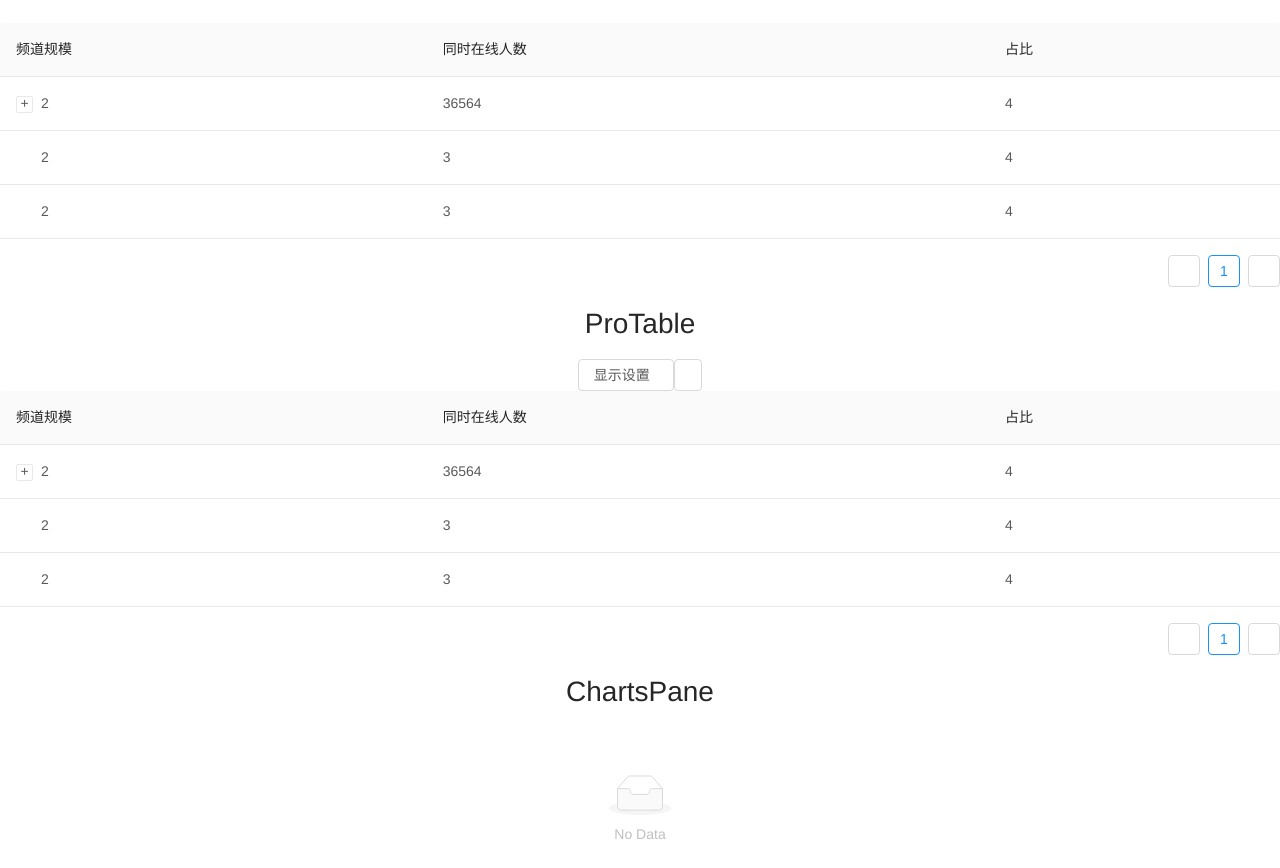
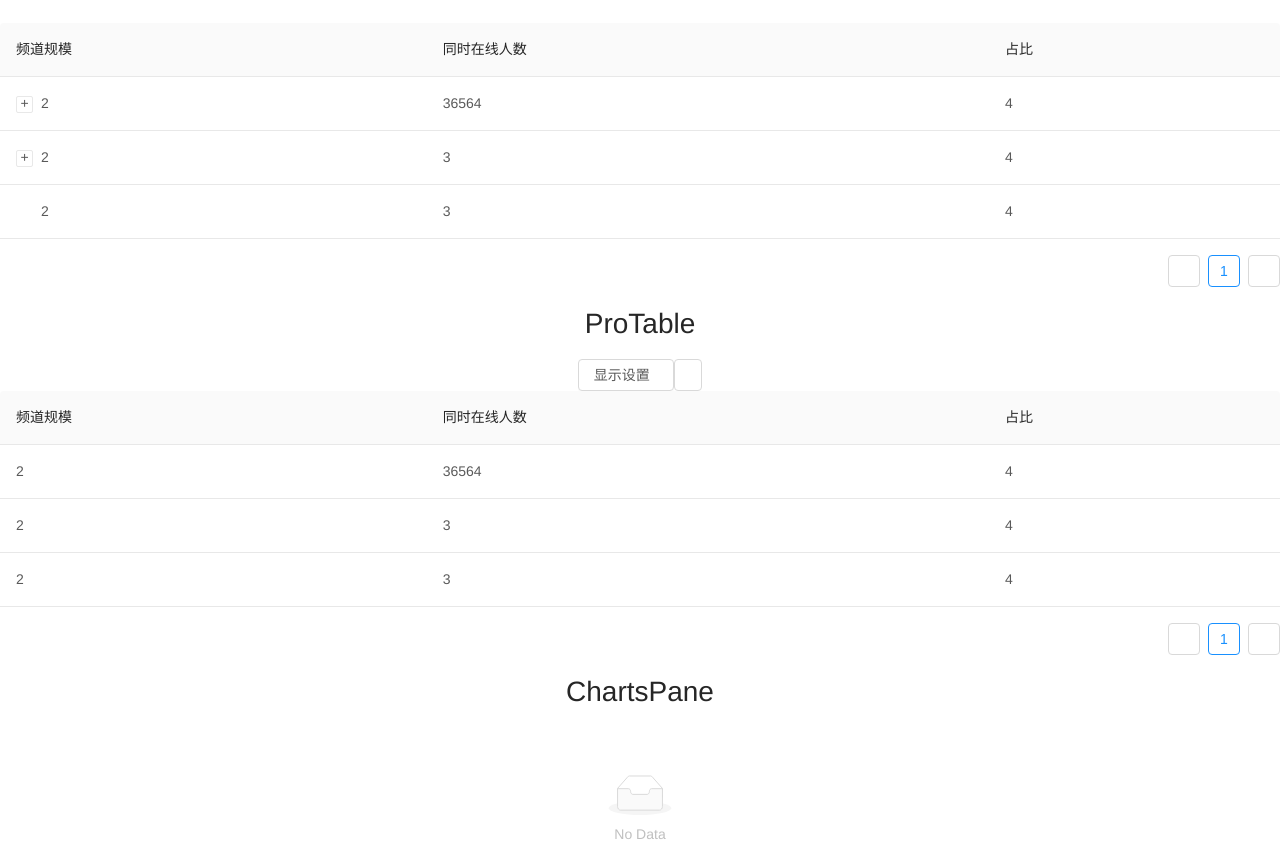
Before and after one commit to EmiyaYang/MyVueComponents, a Vue app: page / in a window 1280 px wide. Shown: the part 462-1330 px from the top of the page. Built offline with nearby package versions, Linux system fonts and the light colour scheme.

Commit message:
fix(pro-table): expand

```diff
--- a/src/App.vue
+++ b/src/App.vue
@@ -6,10 +6,19 @@
 
     <h1>AntTable</h1>
 
-    <a-table :columns="columns" :dataSource="dataSource" />
+    <a-table :columns="columns" :dataSource="dataSource" :expandIcon="null" />
 
     <h1>ProTable</h1>
-    <ProTable :columns="columns" :dataSource="dataSource" />
+    <ProTable
+      :loading="loading"
+      :columns="columns"
+      :dataSource="dataSource"
+      :preExpand="handlePreExpand"
+      :expandedRowKeys.sync="expandedRowKeys"
+      expandLoad
+    />
+
+    <!-- @expand="handleExpand" -->
 
     <h1>ChartsPane</h1>
     <ChartsPane />
@@ -20,7 +29,7 @@
 import HelloWorld from "./components/HelloWorld";
 // import ProTable from "../lib/ProTable";
 // import ChartsPane from "../lib/ChartsPane";
-import ProTable from "./components/ProTable";
+import ProTable from "./components/ProTable/index";
 import ChartsPane from "./components/ChartsPane";
 import "./components/style.js";
 
@@ -33,6 +42,8 @@ export default {
   },
   data() {
     return {
+      loading: false,
+      expandedRowKeys: [],
       columns: [
         {
           title: "频道规模",
@@ -56,20 +67,14 @@ export default {
           a: 2,
           b: 36564,
           c: 4,
-          children: [
-            {
-              key: 12,
-              a: 2,
-              b: 36564,
-              c: 4
-            }
-          ]
+          children: []
         },
         {
           key: 2,
           a: 2,
           b: 3,
-          c: 4
+          c: 4,
+          children: []
         },
         {
           key: 3,
@@ -79,6 +84,36 @@ export default {
         }
       ]
     };
+  },
+  created() {
+    setTimeout(() => {
+      this.dataSource = [...this.dataSource];
+    }, 5000);
+  },
+  methods: {
+    async handlePreExpand(expanded, row, index, next) {
+      // 当前未展开, 将要展开
+      if (!expanded && !this.dataSource[index].$loaded) {
+        this.loading = true;
+        const children = await this.getNestRowData();
+        await new Promise(resolve => setTimeout(resolve, 2000));
+        this.loading = false;
+        this.dataSource[index].children = children;
+        this.dataSource[index].$loaded = true;
+        this.dataSource = [...this.dataSource];
+      }
+
+      setTimeout(next);
+    },
+
+    async getNestRowData() {
+      return new Array(5).fill(Date.now()).map((item, index) => ({
+        key: item + "-" + index,
+        a: 2,
+        b: 3,
+        c: 4
+      }));
+    }
   }
 };
 </script>
--- a/src/components/ProTable/backup.vue
+++ b/src/components/ProTable/backup.vue
@@ -329,6 +329,7 @@ export default {
       ) {
         return (
           <a-icon
+            class="expand-icon"
             type={expanded ? "minus-square" : "plus-square"}
             {...{
               on: {
@@ -344,6 +345,7 @@ export default {
         if (this.expandLoad || record[this.childrenColumnName].length > 0) {
           return (
             <a-icon
+              class="expand-icon"
               type={expanded ? "minus-square" : "plus-square"}
               {...{
                 on: {
--- a/src/components/ProTable/index.jsx
+++ b/src/components/ProTable/index.jsx
@@ -3,15 +3,20 @@ import isEqual from "lodash/isEqual";
 import fromPairs from "lodash/fromPairs";
 
 export default {
+  name: "ProTable",
   props: {
     // 规定 rowKey 的值必须为 String
     rowKey: {
       type: String,
       default: "key"
     },
-    loading: {
-      type: Boolean,
-      default: false
+    expandedRowKeys: {
+      type: Array,
+      default: () => []
+    },
+    expandIcon: {
+      type: Function,
+      default: null
     },
     columns: {
       type: Array,
@@ -52,6 +57,10 @@ export default {
     allowExpandEmpty: {
       type: Boolean,
       default: false
+    },
+    preExpand: {
+      type: Function,
+      default: null
     }
   },
   data() {
@@ -60,8 +69,6 @@ export default {
       searchInput: null,
       computedColumns: [],
       filteredColumns: [],
-      // 展开项的 key 集合
-      expandedRowKeys: [],
       allRowKeys: [],
       // 列控制选择项
       columnOpts: [],
@@ -139,19 +146,25 @@ export default {
     dataSource: {
       immediate: true,
       handler() {
-        this.init();
+        this.$nextTick(() => {
+          this.updateAllRowKeys();
+        });
       }
     }
   },
   methods: {
-    init() {
-      this.$nextTick(() => {
-        this.updateAllRowKeys();
-        this.expandedRowKeys = [];
-      });
+    initRowKeys() {
+      this.updateAllRowKeys();
+
+      this.$emit("update:expandedRowKeys", []);
     },
     handleExpand(expanded, row) {
-      this.$emit("expand", expanded, row);
+      // REVIEW: 这种index不能下钻
+      const index = this.dataSource.findIndex(
+        item => item[this.rowKey] === row[this.rowKey]
+      );
+
+      this.$emit("expand", expanded, row, index);
     },
     dropdownRender() {
       const options = this.columnOpts.map(item => ({
@@ -199,6 +212,17 @@ export default {
         .map(item => item[this.rowKey]);
     },
     getExpandIcon({ expanded, record, onExpand }) {
+      // REVIEW: 这种index不能下钻
+      const index = this.dataSource.findIndex(
+        item => item[this.rowKey] === record[this.rowKey]
+      );
+
+      const handleClick = () => {
+        this.preExpand
+          ? this.preExpand(expanded, record, index, onExpand.bind(this, record))
+          : onExpand.call(this, record);
+      };
+
       // 表格内嵌
       if (
         (record[this.childrenKey]?.length && this.ifHasExpanded) ||
@@ -206,10 +230,11 @@ export default {
       ) {
         return (
           <a-icon
+            class="expand-icon"
             type={expanded ? "minus-square" : "plus-square"}
             {...{
               on: {
-                click: onExpand.bind(this, record)
+                click: handleClick
               }
             }}
           />
@@ -221,10 +246,11 @@ export default {
         if (this.expandLoad || record[this.childrenColumnName].length > 0) {
           return (
             <a-icon
+              class="expand-icon"
               type={expanded ? "minus-square" : "plus-square"}
               {...{
                 on: {
-                  click: onExpand.bind(this, record)
+                  click: handleClick
                 }
               }}
             />
@@ -242,7 +268,8 @@ export default {
         this.pageChangeFlag = true;
         this.currentPage = current;
       }
-      this.expandedRowKeys = [];
+
+      this.$emit("update:expandedRowKeys", []);
 
       this.$nextTick(() => {
         this.updateAllRowKeys(currentDataSource);
@@ -269,10 +296,12 @@ export default {
         return;
       }
 
-      this.expandedRowKeys = this.accordion ? [val[val.length - 1]] : val;
+      const expandedRowKeys = this.accordion ? [val[val.length - 1]] : val;
+      this.$emit("update:expandedRowKeys", expandedRowKeys);
     },
     handleExpandAll() {
-      this.expandedRowKeys = this.ifAllExpanded ? [] : this.allRowKeys;
+      const expandedRowKeys = this.ifAllExpanded ? [] : this.allRowKeys;
+      this.$emit("update:expandedRowKeys", expandedRowKeys);
     },
     initColumns() {
       const columns = cloneDeep(this.columns);
@@ -365,15 +394,15 @@ export default {
   },
   render() {
     const tableProps = {
+      ...this.$attrs,
       rowKey: this.rowKey,
       dataSource: this.computedDataSource,
       columns: this.filteredColumns,
-      // expandIcon: this.getExpandIcon,
+      expandIcon: this.expandIcon || this.getExpandIcon,
       expandedRowKeys: this.expandedRowKeys,
       pagination: this.pagination,
       rowClassName: this.getRowClassName,
-      childrenColumnName: this.childrenColumnName,
-      ...this.$attrs
+      childrenColumnName: this.childrenColumnName
     };
 
     const tableColumnSlots = fromPairs(
@@ -460,11 +489,7 @@ export default {
     }
 
     return (
-      <a-spin
-        class="pro-table-wrapper"
-        spinning={this.loading}
-        onClick={() => (this.open = false)}
-      >
+      <section class="pro-table-wrapper" onClick={() => (this.open = false)}>
         <section class="toolbar">
           {this.$slots.toolbar}
 
@@ -503,10 +528,10 @@ export default {
           {...{
             attrs: tableProps,
             on: {
+              ...this.$listeners,
               expandedRowsChange: this.handleExpandedRowsChange,
               expand: this.handleExpand,
-              change: this.handleChange,
-              ...this.$listeners
+              change: this.handleChange
             },
             scopedSlots: {
               ...tableColumnSlots,
@@ -517,7 +542,7 @@ export default {
         >
           {this.$slots.default}
         </a-table>
-      </a-spin>
+      </section>
     );
   }
 };
```
Also changed, not shown: src/components/ProTable/style/index.less (+13 -0 lines).
